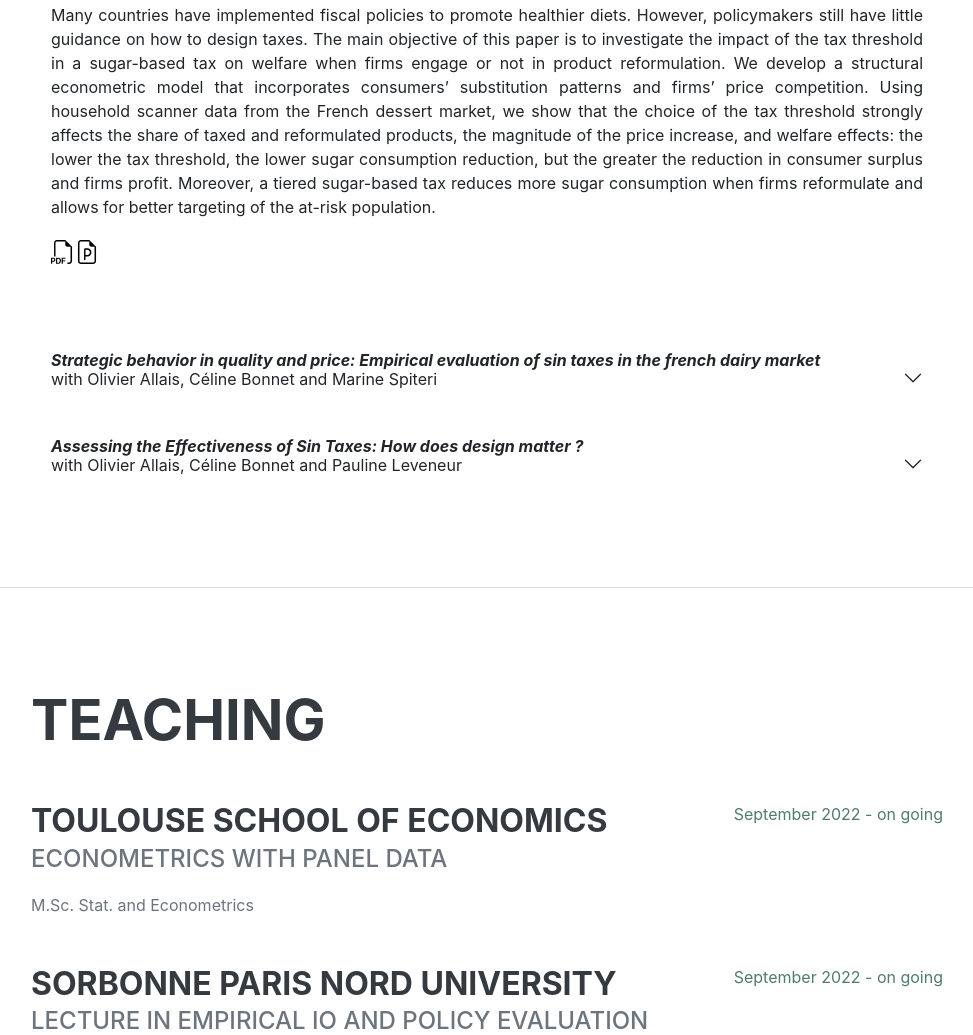
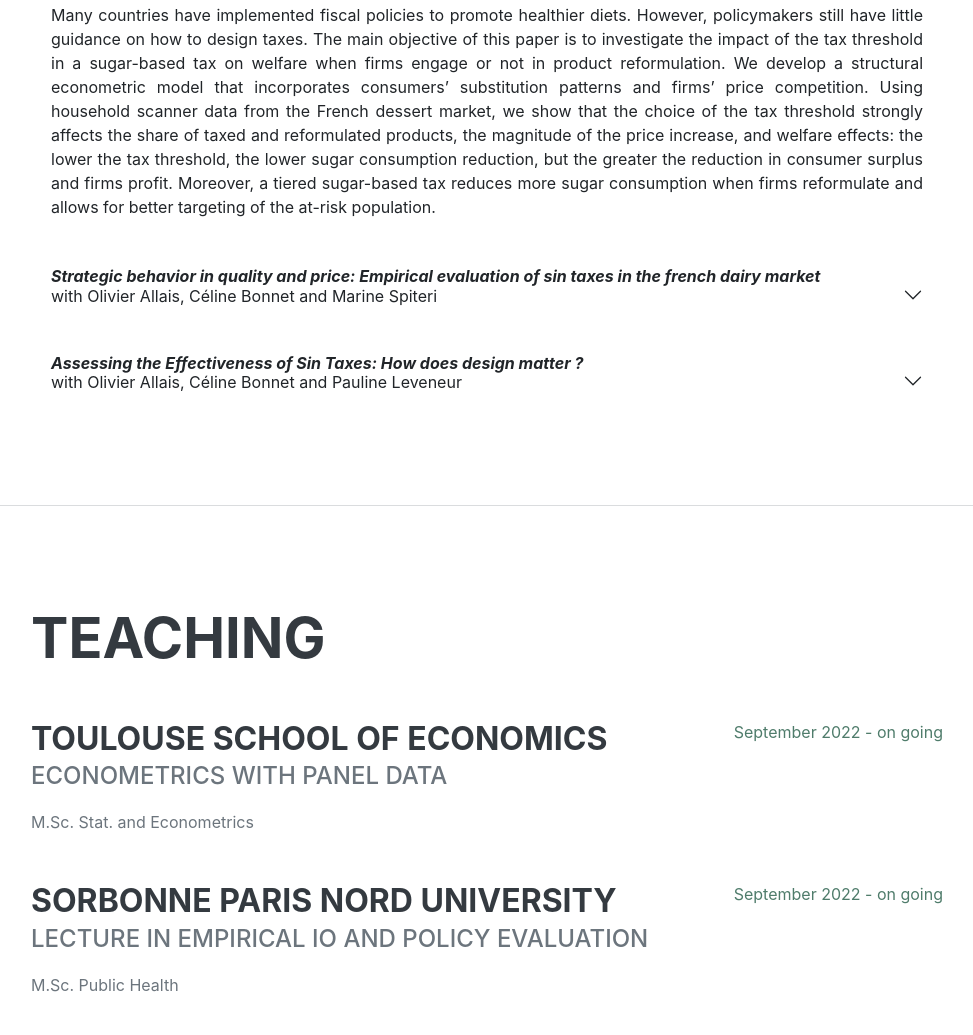
Before and after one commit to tranchardm/tranchardm.github.io, a plain HTML site: page index.html in a window 1280 px wide. Shown: the part 1096-2131 px from the top of the page, without its empty margins (289-1262 px from the left). Drawn offline with nearby package versions, Linux system fonts and the light colour scheme; a web font is replaced by a local one.

Commit message:
update
minor

```diff
--- a/index.html
+++ b/index.html
@@ -78,7 +78,7 @@
                         effects: the lower the tax threshold, the lower sugar consumption reduction, but the greater the reduction in
                         consumer surplus and firms profit. Moreover, a tiered sugar-based tax reduces more sugar consumption when
                         firms reformulate and allows for better targeting of the at-risk population.</p>
-                        <div class="subheading mb-5"><a class="social-icon" href = "Draft_ABRST.pdf" target="top"><i class="bi bi-filetype-pdf"></i></a><a class="social-icon" href = "EARIE_2023_ABRST.pdf" target="top"><i class="bi bi-file-earmark-ppt"></i></a></div>
+                        <!-- <div class="subheading mb-5"><a class="social-icon" href = "Draft_ABRST.pdf" target="top"><i class="bi bi-filetype-pdf"></i></a><a class="social-icon" href = "EARIE_2023_ABRST.pdf" target="top"><i class="bi bi-file-earmark-ppt"></i></a></div> -->
 
                     </div>
                   </div>
```
